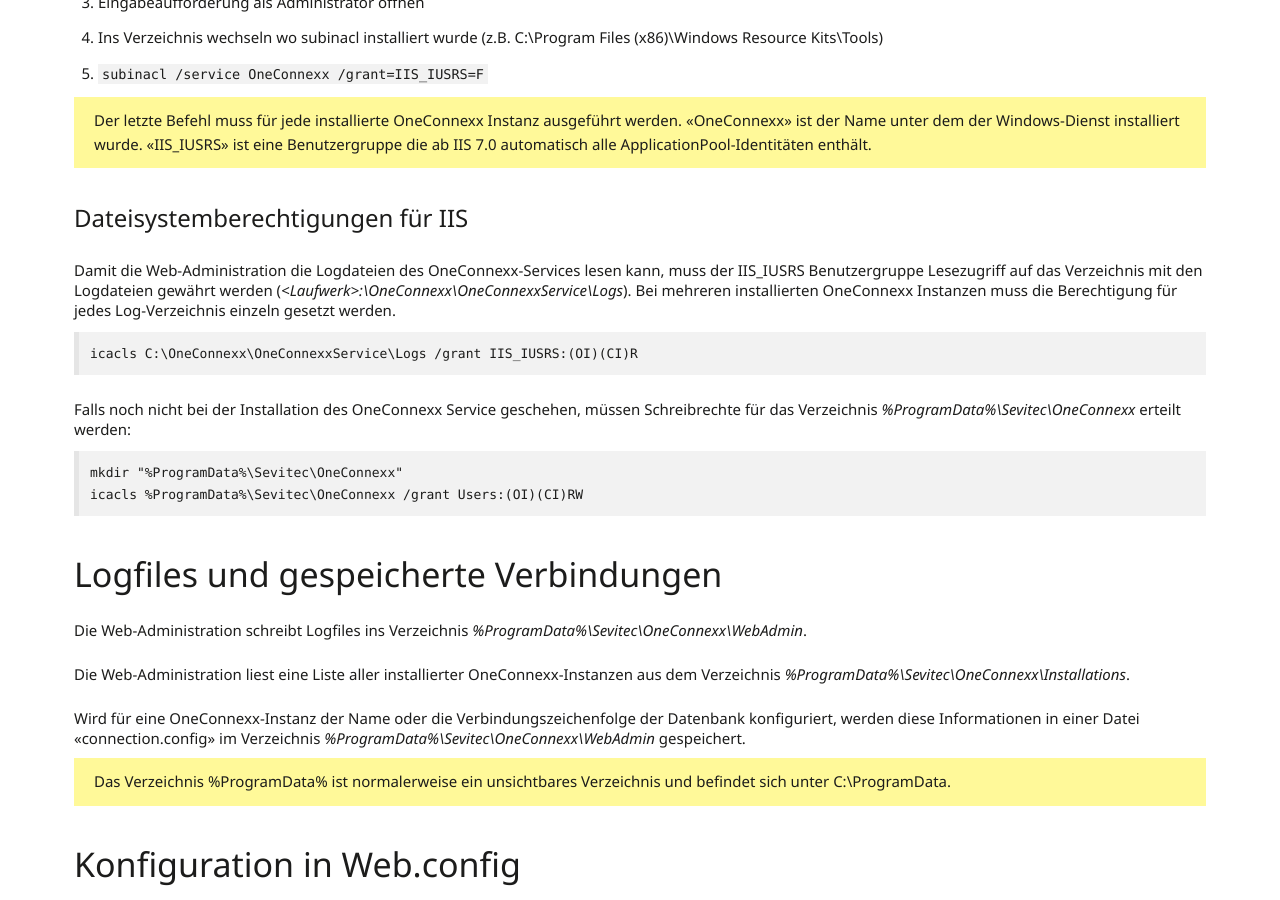
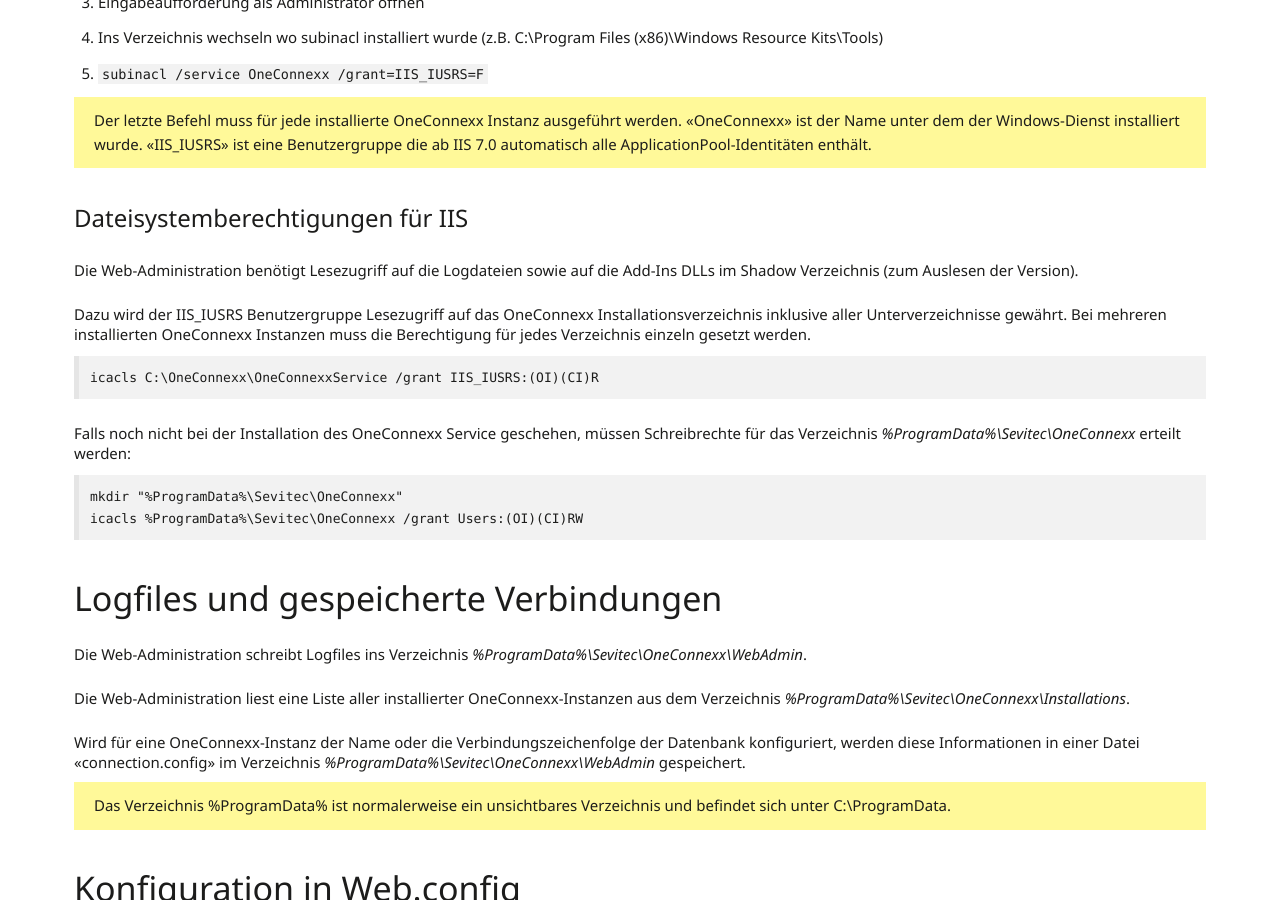
Before and after one commit to primesoft-group/oneconnexx-docs, a Jekyll site: the page built from _pages/setup/de/web.md, in a window 1280 px wide and 900 px high, scrolled down 2046 px. Built offline with Jekyll 4.4.1, drawn with Linux system fonts in a browser that asks for light colours; nearby versions of some CDN libraries; some web fonts are replaced.

Commit message:
Update web.md

````diff
--- a/_pages/setup/de/web.md
+++ b/_pages/setup/de/web.md
@@ -76,11 +76,12 @@
 
 #### Dateisystemberechtigungen für IIS
 
-Damit die Web-Administration die Logdateien des OneConnexx-Services lesen kann, muss der IIS_IUSRS Benutzergruppe Lesezugriff
-auf das Verzeichnis mit den Logdateien gewährt werden (*&lt;Laufwerk&gt;:\OneConnexx\OneConnexxService\Logs*). Bei mehreren installierten OneConnexx Instanzen muss die Berechtigung für jedes Log-Verzeichnis einzeln gesetzt werden.
+Die Web-Administration benötigt Lesezugriff auf die Logdateien sowie auf die Add-Ins DLLs im Shadow Verzeichnis (zum Auslesen der Version).
+
+Dazu wird der IIS_IUSRS Benutzergruppe Lesezugriff auf das OneConnexx Installationsverzeichnis inklusive aller Unterverzeichnisse gewährt. Bei mehreren installierten OneConnexx Instanzen muss die Berechtigung für jedes Verzeichnis einzeln gesetzt werden.
 
 ```
-icacls C:\OneConnexx\OneConnexxService\Logs /grant IIS_IUSRS:(OI)(CI)R
+icacls C:\OneConnexx\OneConnexxService /grant IIS_IUSRS:(OI)(CI)R
 ```
 
 Falls noch nicht bei der Installation des OneConnexx Service geschehen, müssen Schreibrechte für das Verzeichnis *%ProgramData%\Sevitec\OneConnexx* erteilt werden:
````
